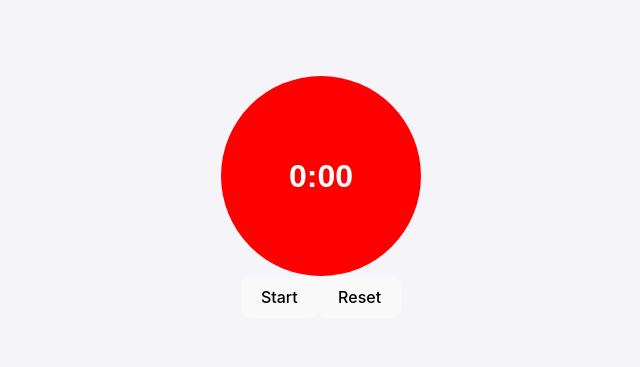
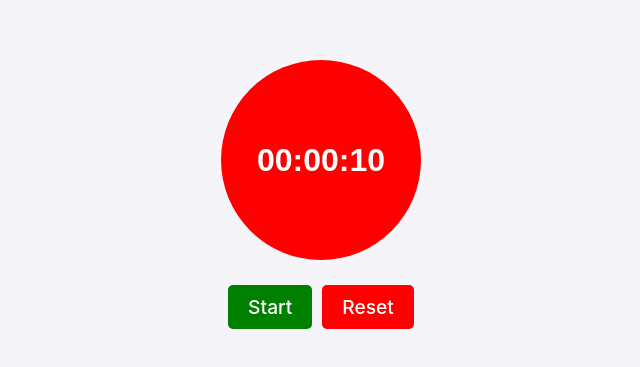
Before and after one commit to AkbekovNursultan/pomodoro-timer, a React (Vite) app: page / in a window 1280 px wide. Shown: the part 203-570 px from the top of the page, without its empty margins (319-959 px from the left). Built offline with nearby package versions, Linux system fonts and the light colour scheme.

Commit message:
'Easy' requirements are completed, Audio cue is added

```diff
--- a/src/Timer.css
+++ b/src/Timer.css
@@ -1,4 +1,4 @@
-
+/* Ensures the entire viewport is filled and everything is centered */
 body {
   height: 100vh;
   margin: 0;
@@ -30,6 +30,7 @@
   font-weight: bold;
   text-align: center;
   transition: transform 0.3s ease;
+}
 
 .timer-text {
   font-size: 2rem;
--- a/src/Timer.jsx
+++ b/src/Timer.jsx
@@ -1,16 +1,34 @@
 import React, { useState, useEffect } from 'react';
 import './Timer.css';
+import beepSound from './assets/beep.mp3';
+const initialTime = 10;
 
 const Timer = () => {
-  const [seconds, setSeconds] = useState(0);
+
+  const [seconds, setSeconds] = useState(initialTime);
   const [isRunning, setIsRunning] = useState(false);
   const [intervalId, setIntervalId] = useState(null);
 
+  const audioCue = new Audio(beepSound);
+
   const startTimer = () => {
     if (!isRunning) {
+      if (seconds === 0) {
+        setSeconds(initialTime);
+      }
+
       const id = setInterval(() => {
-        setSeconds((prev) => prev + 1);
+        setSeconds((prev) => {
+          if (prev <= 0) {
+            clearInterval(id);
+            setIsRunning(false);
+            audioCue.play();
+            return 0;
+          }
+          return prev - 1;
+        });
       }, 1000);
+
       setIntervalId(id);
       setIsRunning(true);
     }
@@ -18,24 +36,31 @@
 
   const resetTimer = () => {
     clearInterval(intervalId);
-    setSeconds(0);
+    setSeconds(initialTime);
     setIsRunning(false);
   };
 
-  useEffect(() => {
-    return () => {
-      if (intervalId) clearInterval(intervalId);
-    };
-  }, [intervalId]);
+  const formatTime = (time) => {
+    const hours = Math.floor(time / 3600);
+    const minutes = Math.floor((time % 3600) / 60);
+    const seconds = time % 60;
+
+    return `${String(hours).padStart(2, '0')}:${String(minutes).padStart(2, '0')}:${String(seconds).padStart(2, '0')}`;
+  };
+
 
   return (
     <div className="timer-container">
       <div className="timer-tomato">
-        <p className="timer-text">{`${Math.floor(seconds / 60)}:${(seconds % 60).toString().padStart(2, '0')}`}</p>
+        <p className="timer-text">{formatTime(seconds)}</p>
       </div>
       <div className="buttons-container">
-        <button className="start-btn" onClick={startTimer} disabled={isRunning}>Start</button>
-        <button className="reset-btn" onClick={resetTimer}>Reset</button>
+        <button className="start-btn" onClick={startTimer} disabled={isRunning}>
+          Start
+        </button>
+        <button className="reset-btn" onClick={resetTimer}>
+          Reset
+        </button>
       </div>
     </div>
   );
```
Also changed, not shown: 1 other file (tests, documents, lock files or other folders).
